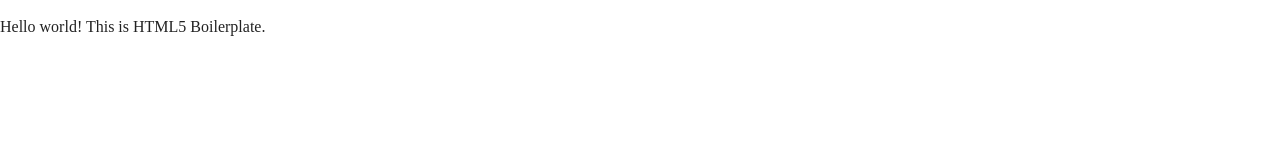
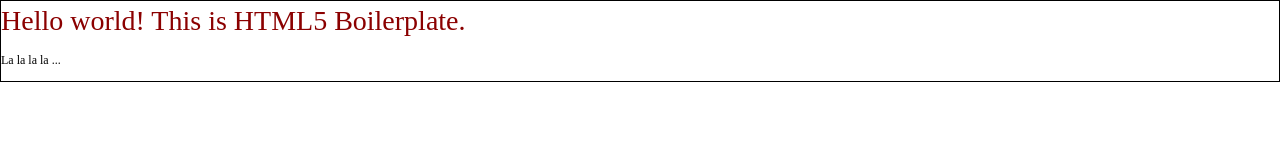
Before and after one commit to dnecel/test2, a plain HTML site: page index.html in a window 1280 px wide. Drawn offline with nearby package versions, Linux system fonts and the light colour scheme.

Commit message:
second commit

```diff
--- a/css/main.css
+++ b/css/main.css
@@ -15,6 +15,15 @@
   color: #222;
   font-size: 1em;
   line-height: 1.4;
+}
+p {
+  font-size: 12px;
+  color: black;
+}
+.myClass{
+  color: darkred;
+  font-size: 28px;
+  border: 1px groove black;
 }
 
 /*
--- a/index.html
+++ b/index.html
@@ -23,8 +23,12 @@
   <![endif]-->
 
   <!-- Add your site or application content here -->
-  <p>Hello world! This is HTML5 Boilerplate.</p>
-  <script src="js/vendor/modernizr-3.7.1.min.js"></script>
+  <div class="myClass"> Hello world! This is HTML5 Boilerplate.
+
+    <p>La la la la ...</p>
+
+  </div>
+    <script src="js/vendor/modernizr-3.7.1.min.js"></script>
   <script src="https://code.jquery.com/jquery-3.4.1.min.js" integrity="sha256-CSXorXvZcTkaix6Yvo6HppcZGetbYMGWSFlBw8HfCJo=" crossorigin="anonymous"></script>
   <script>window.jQuery || document.write('<script src="js/vendor/jquery-3.4.1.min.js"><\/script>')</script>
   <script src="js/plugins.js"></script>
```
